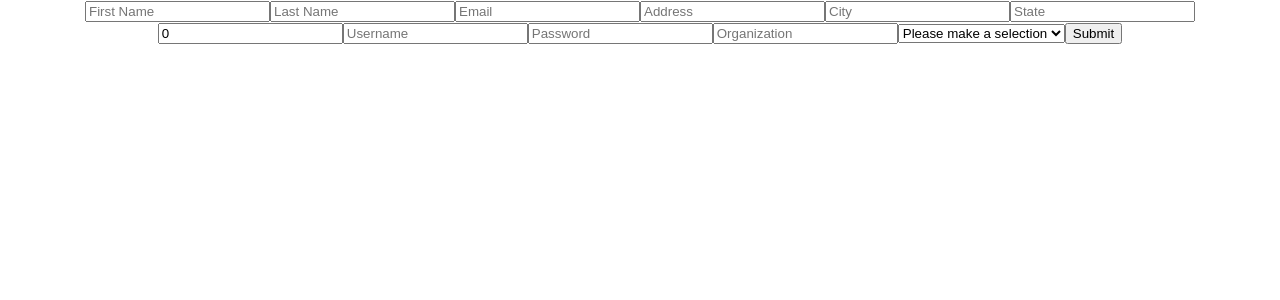
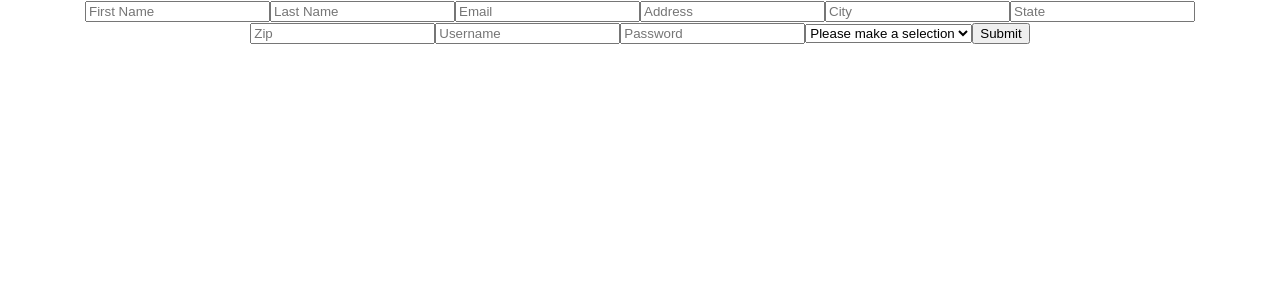
Before and after one commit to silent-auction-build-week/Front-End, a React (Create React App) app: page /signup in a window 1280 px wide. Shown: the top 300 px of the page. Built offline with nearby package versions, Linux system fonts and the light colour scheme.

Commit message:
fixed login and signup pages

```diff
--- a/src/components/Login.js
+++ b/src/components/Login.js
@@ -17,7 +17,7 @@ const Login = props => {
         console.log(user)
         axios
           .post(
-            `https://silent-auction-be.herokuapp.com/auth/login/bidder`,
+            `https://silent-auction-be.herokuapp.com/auth/login/bidders`,
             user
           )
           .then(response => console.log("login response", response))
--- a/src/components/Signup.js
+++ b/src/components/Signup.js
@@ -9,26 +9,34 @@ const SignUp = props => {
     streetAddress: "",
     city: "",
     state: "",
-    zipCode: 0,
+    zipCode: "",
     username: "",
-    password: "",
-    organization: "",
-    userType: ""
+    password: ""
   });
+  const [userType, setUserType] = useState();
+  const [token, setToken] = useState()
 
   const handleChange = e => {
-    setNewUser({ ...newUser, [e.target.name]: e.target.value });
+    if(e.target.name === "userType"){
+      setUserType(e.target.value);
+    }else{
+      setNewUser({ ...newUser, [e.target.name]: e.target.value });
+    }
   };
 
   const handleSubmit = e => {
     e.preventDefault();
-    //console.log(newUser)
+    // console.log(newUser)
+    // console.log(userType)
     axios
       .post(
-        `https://silent-auction-be.herokuapp.com/auth/register/${newUser.userType}`,
+        `https://silent-auction-be.herokuapp.com/auth/register/${userType}`,
         newUser
       )
-      .then(response => console.log("registration response", response))
+      .then(response => {
+        console.log("registration response", response)
+        setToken(response.data.token)
+      })
       .catch(error => console.log(error));
   };
 
@@ -83,7 +91,7 @@ const SignUp = props => {
             placeholder="Zip"
             onChange={handleChange}
             value={newUser.zipCode}
-            type="number"
+            type="text"
           />
           <input
             name="username"
@@ -99,18 +107,11 @@ const SignUp = props => {
             value={newUser.password}
             type="password"
           />
-          <input
-            name="organization"
-            placeholder="Organization"
-            onChange={handleChange}
-            value={newUser.organization}
-            type="text"
-          />
           <select
             name="userType"
             placeholder="User Type"
             onChange={handleChange}
-            value={newUser.userType}
+            value={userType}
             type="text"
           >
             <option value="">Please make a selection</option>
```
